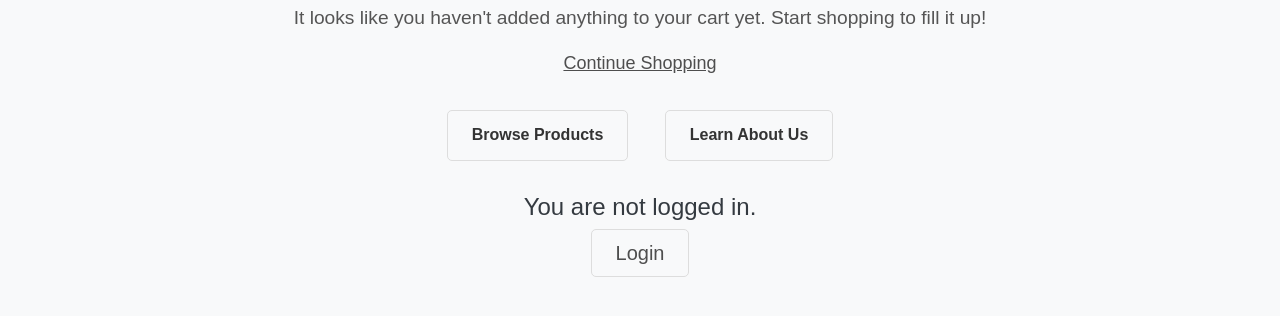
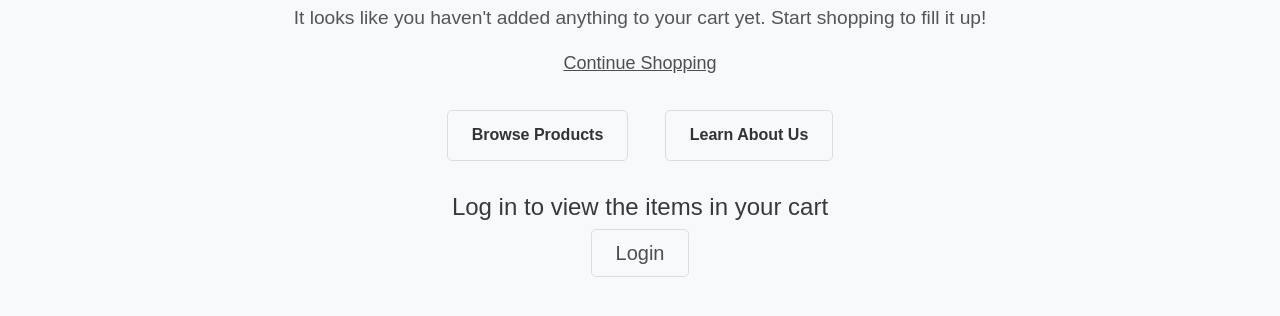
Before and after one commit to ronmaster2020/Final_Project, a website: page views/emptyCart.html in a window 1280 px wide. Shown: the part 300-616 px from the top of the page. Drawn offline with nearby package versions, Linux system fonts and the light colour scheme; no server answers.

Commit message:
frontend change(a small one)

```diff
--- a/views/emptyCart.html
+++ b/views/emptyCart.html
@@ -57,7 +57,7 @@
             </div>
 
             <div class="login-container" id="login-container">
-                <h2 class="login-title">You are not logged in.</h2>
+                <h2 class="login-title">Log in to view the items in your cart</h2>
                 <a href="/login" class="login-link">Login</a>
             </div>
         </div>
```
